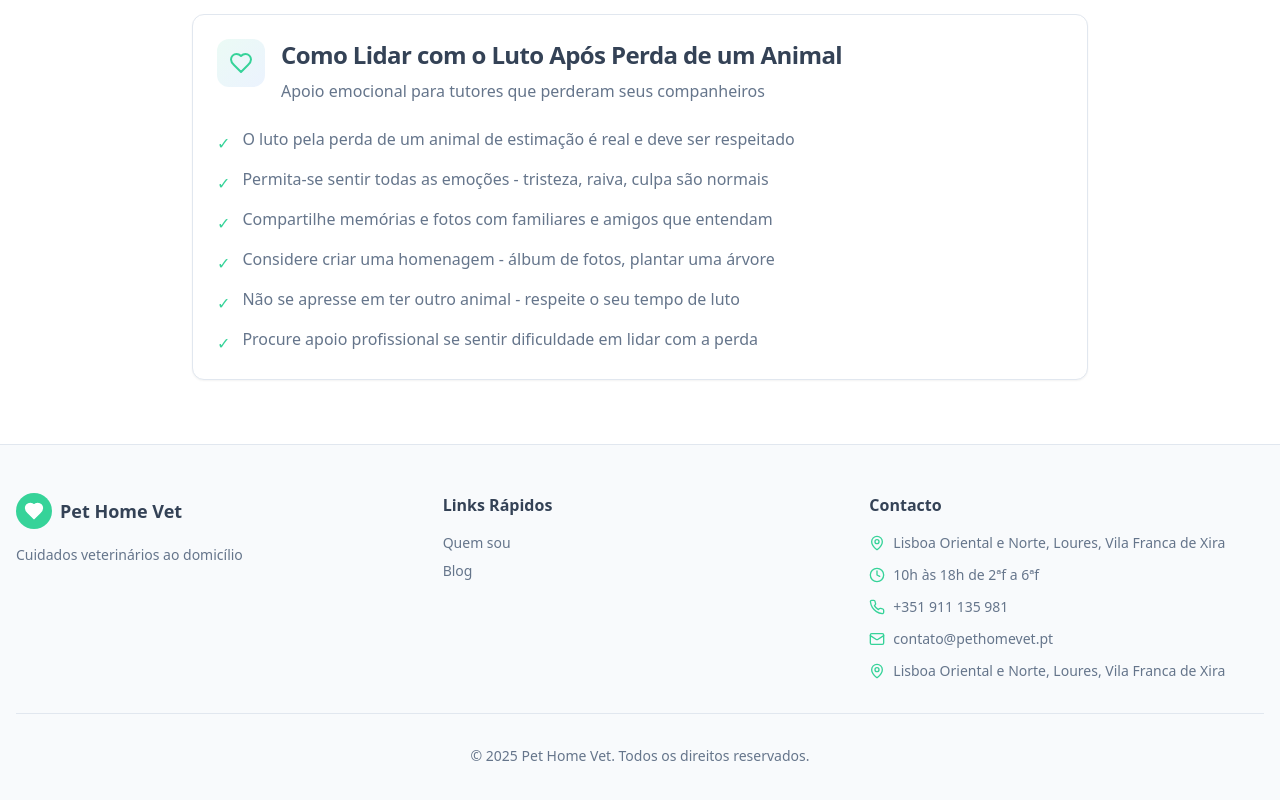
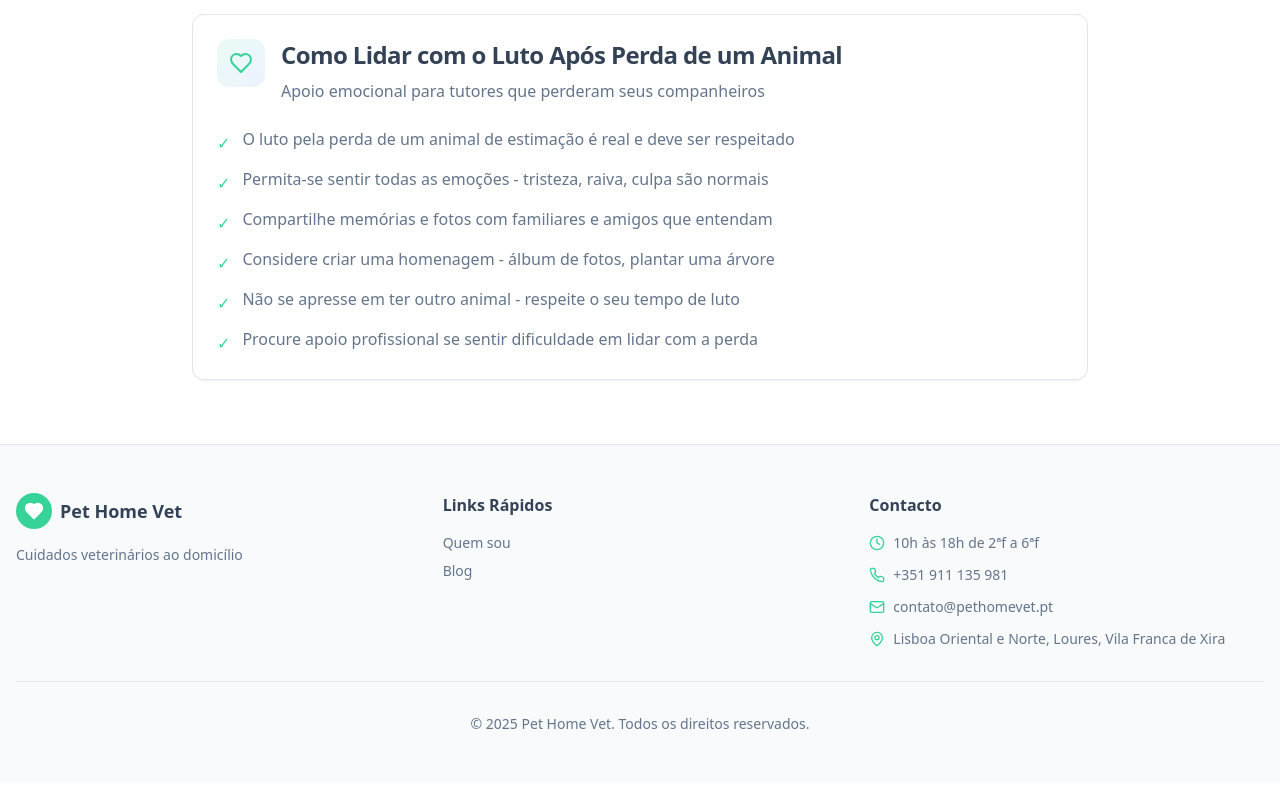
Before and after one commit to afcapitao/home-paws-vet, a React (Vite) app: page /blog in a window 1280 px wide. Shown: the part 2265-3065 px from the top of the page. Built offline with nearby package versions, Linux system fonts and the light colour scheme.

Commit message:
Remove first footer location text
Update the footer to drop the initial location line "Lisboa Oriental e Norte, Loures, Vila Franca de Xira" while preserving the text after the email "contato@pethomevet.pt".

```diff
--- a/src/components/Footer.tsx
+++ b/src/components/Footer.tsx
@@ -51,10 +51,6 @@ const Footer = () => {
           <div id="contactos">
             <h3 className="font-semibold text-foreground mb-4">{t("footer.contact")}</h3>
             <ul className="space-y-3 text-sm">
-              <li className="flex items-start gap-2 text-muted-foreground">
-                <MapPin className="h-4 w-4 text-primary mt-0.5 flex-shrink-0" />
-                <span>{t("footer.locationValue")}</span>
-              </li>
               <li className="flex items-start gap-2 text-muted-foreground" id="horario">
                 <Clock className="h-4 w-4 text-primary mt-0.5 flex-shrink-0" />
                 <span>{t("hero.hours")}</span>
```
